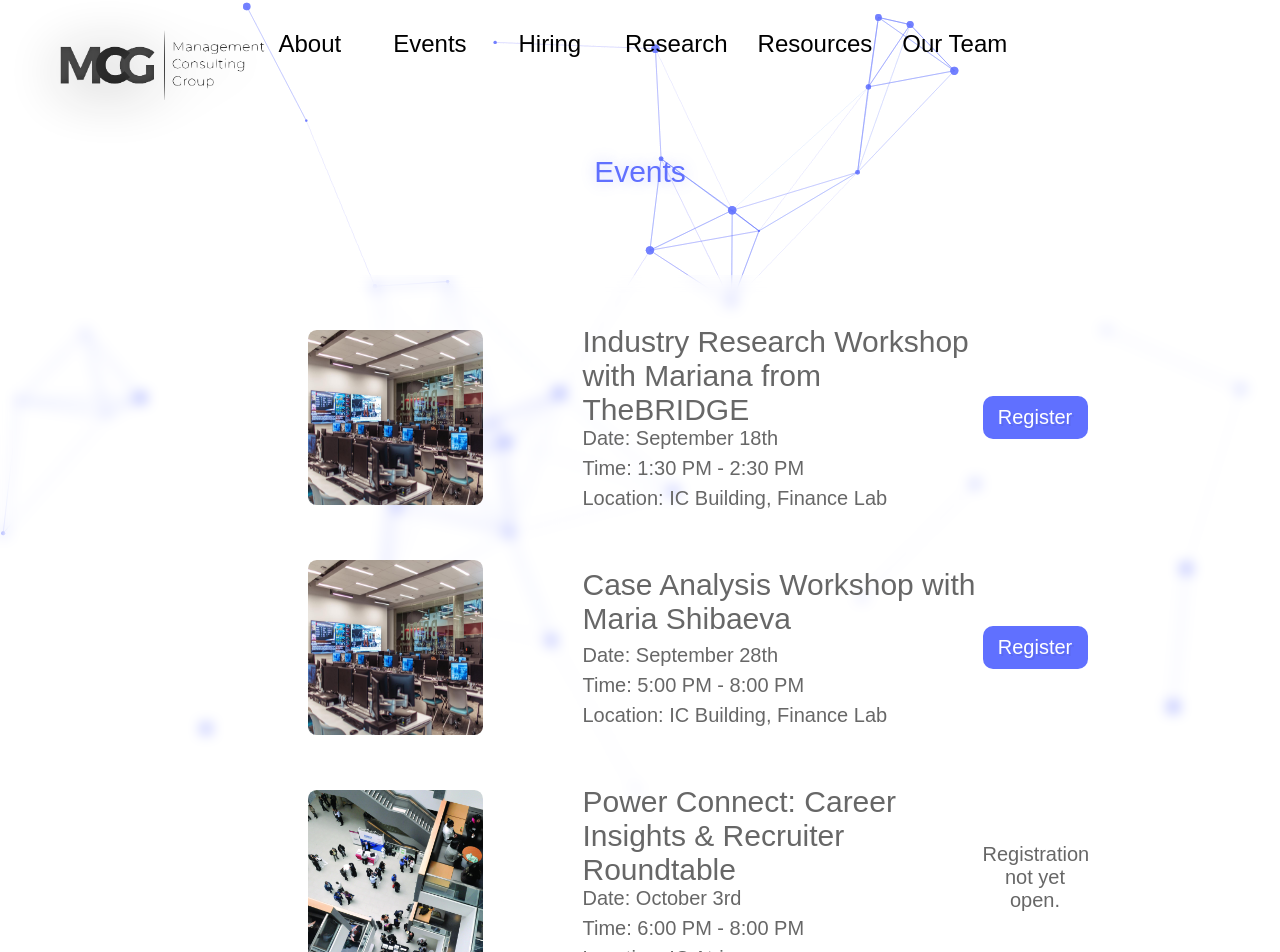
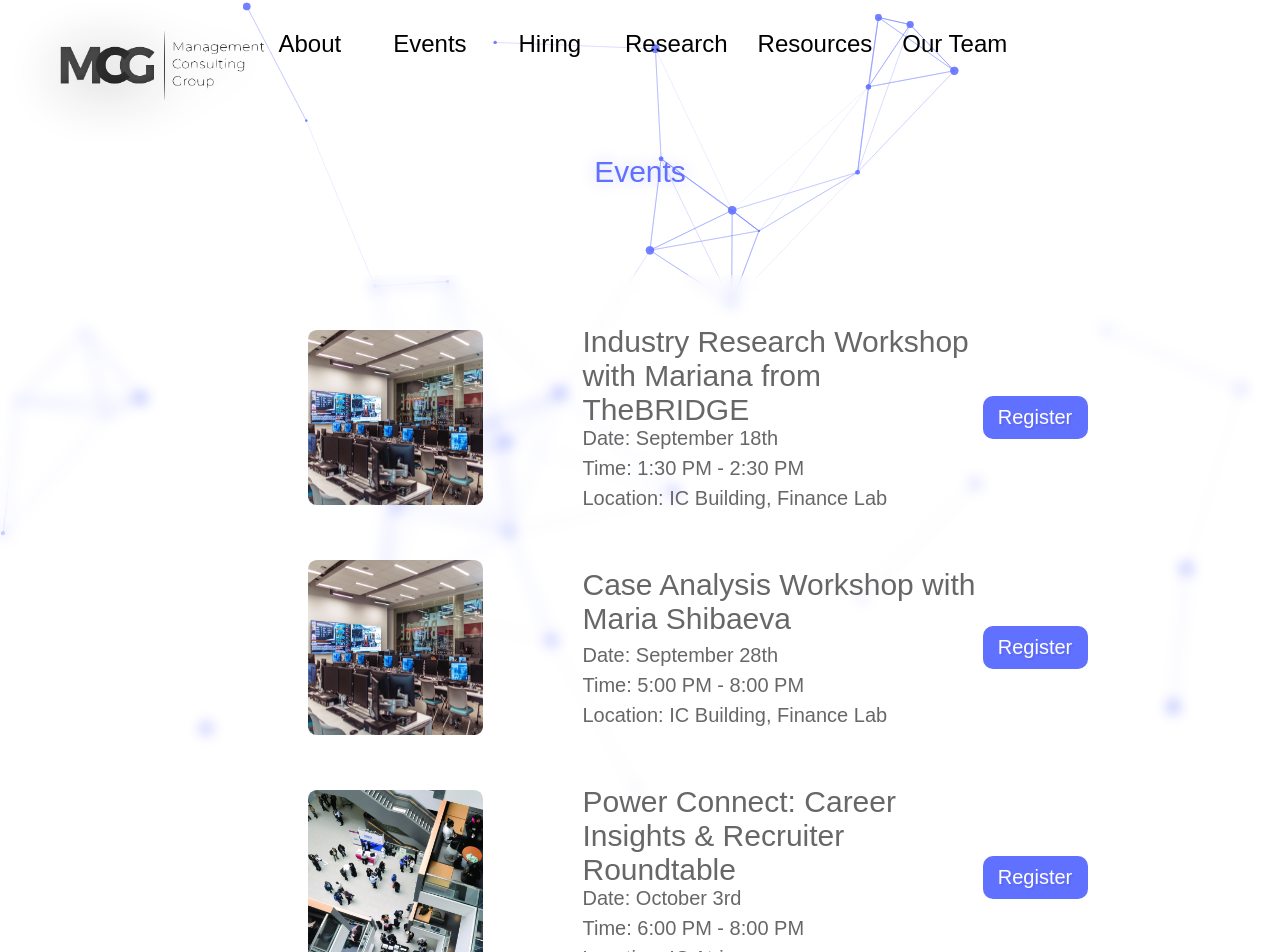
Before and after one commit to HarryZ7G/MCG-Site, a React (Create React App) app: page /events in a window 1280 px wide. Shown: the top 952 px of the page. Built offline with nearby package versions, Linux system fonts and the light colour scheme.

Commit message:
Update Events.js (#9)
Add updated event info from Hillary Tse <hillaryy.tse@gmail.com>

```diff
--- a/src/pages/Events/Events.js
+++ b/src/pages/Events/Events.js
@@ -48,8 +48,7 @@
             start="6:00 PM"
             end="8:00 PM"
             location="IC Atrium"
-            link=""
-            status="Registration not yet open."
+            link="https://docs.google.com/forms/d/e/1FAIpQLSeRuTVSdltlrmgGoqzwTDBIvP3Q-49nsKHRgfc6t5d2_8H1VQ/viewform?usp=sf_link"
           />
         </div>
       </div>
```
